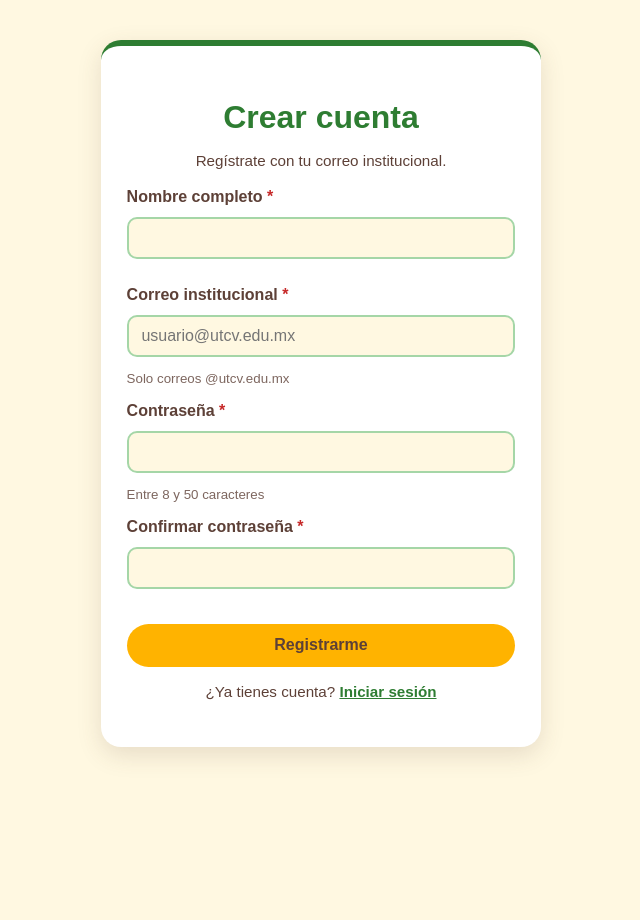
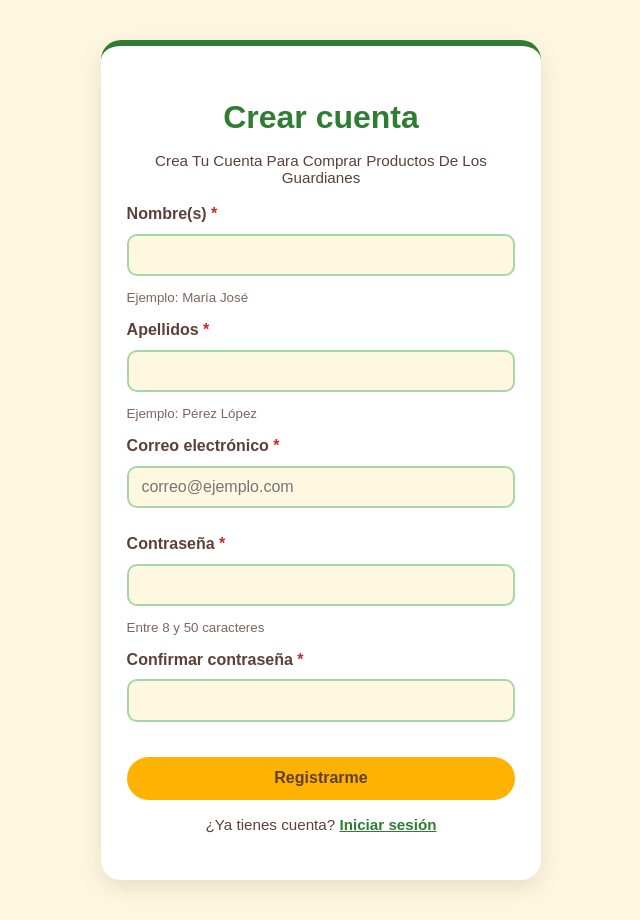
Before and after one commit to Angel-Gonzalez07/guardianes-ra-web, a Laravel app: page /registro in a window 1280 px wide. Shown: the whole page, without its empty margins (319-959 px from the left). Before the commit the page ends 757 px from the top, so only its background shows below. Run offline with Laravel 12, Linux system fonts and the light colour scheme; parts of the project's set-up code (start-up, migrations or seed data) failed here and were passed over.

Commit message:
"Nombres y apellidos validados, clientes con cualquier correo y personal con correo institucional"

```diff
--- a/app/Http/Controllers/Admin/ClienteController.php
+++ b/app/Http/Controllers/Admin/ClienteController.php
@@ -7,6 +7,7 @@ use App\Models\Role;
 use App\Models\User;
 use Illuminate\Http\Request;
 use Illuminate\Validation\Rule;
+use App\Rules\NombrePersona;
 use Illuminate\Validation\Rules\Password;
 
 class ClienteController extends Controller
--- a/app/Http/Controllers/AuthController.php
+++ b/app/Http/Controllers/AuthController.php
@@ -2,10 +2,11 @@
 
 namespace App\Http\Controllers;
 
+use App\Models\Role;
+use App\Models\User;
+use App\Rules\NombrePersona;
 use Illuminate\Http\Request;
 use Illuminate\Support\Facades\Auth;
-use App\Models\Role;
-use App\Models\User;
 use Illuminate\Validation\Rules\Password;
 
 class AuthController extends Controller
@@ -17,27 +18,27 @@ class AuthController extends Controller
 
     public function login(Request $request)
     {
+        $request->merge(['email' => strtolower(trim((string) $request->input('email')))]);
+
         $datos = $request->validate([
-           'email' => ['required', 'max:100', 'regex:/^[A-Za-z0-9._%+\-]+@utcv\.edu\.mx$/i'],
+            'email'    => ['required', 'string', 'email', 'max:150'],
             'password' => ['required', 'string', 'min:8', 'max:50'],
         ], [
-           'email.required' => 'El correo es obligatorio.',
-           'email.max' => 'El correo no puede pasar de 100 caracteres.',
-           'email.regex' => 'Solo se permiten correos institucionales @utcv.edu.mx.',
+            'email.required'    => 'El correo es obligatorio.',
+            'email.email'       => 'Escribe un correo válido.',
+            'email.max'         => 'El correo no puede pasar de 150 caracteres.',
             'password.required' => 'La contraseña es obligatoria.',
-           'password.min' => 'La contraseña debe tener mínimo 8 caracteres.',
-           'password.max' => 'La contraseña no puede pasar de 50 caracteres.',
+            'password.min'      => 'La contraseña debe tener mínimo 8 caracteres.',
+            'password.max'      => 'La contraseña no puede pasar de 50 caracteres.',
         ]);
 
-       $datos['email'] = strtolower($datos['email']);
-
         $entro = Auth::attempt([
-           'email' => $datos['email'],
+            'email'    => $datos['email'],
             'password' => $datos['password'],
-           'activo' => true,
+            'activo'   => true,
         ]);
 
-       if (!$entro) {
+        if (! $entro) {
             return back()
                 ->withInput($request->only('email'))
                 ->withErrors(['email' => 'Correo o contraseña incorrectos, o la cuenta está inactiva.']);
@@ -65,25 +66,30 @@ class AuthController extends Controller
         return view('auth.registro');
     }
 
+    // Los clientes se registran con cualquier correo válido.
     public function registro(Request $request)
     {
         $request->merge([
-            'name'  => trim((string) $request->input('name')),
-            'email' => strtolower(trim((string) $request->input('email'))),
+            'nombres'   => NombrePersona::limpiar($request->input('nombres')),
+            'apellidos' => NombrePersona::limpiar($request->input('apellidos')),
+            'email'     => strtolower(trim((string) $request->input('email'))),
         ]);
 
         $datos = $request->validate([
-            'name'     => ['required', 'string', 'min:3', 'max:100', 'regex:/^[\pL\s.\'\-]+$/u'],
-            'email'    => ['required', 'string', 'max:150', 'regex:/^[A-Za-z0-9._%+\-]+@utcv\.edu\.mx$/i', 'unique:users,email'],
-            'password' => ['required', 'string', 'max:50', 'confirmed', Password::min(8)->letters()->mixedCase()->numbers()],
+            'nombres'   => ['required', 'string', 'min:2', 'max:60', new NombrePersona(3)],
+            'apellidos' => ['required', 'string', 'min:2', 'max:60', new NombrePersona(3)],
+            'email'     => ['required', 'string', 'email', 'max:150', 'unique:users,email'],
+            'password'  => ['required', 'string', 'max:50', 'confirmed', Password::min(8)->letters()->mixedCase()->numbers()],
         ], [
-            'name.required'      => 'El nombre es obligatorio.',
-            'name.min'           => 'El nombre debe tener al menos 3 caracteres.',
-            'name.max'           => 'El nombre no puede pasar de 100 caracteres.',
-            'name.regex'         => 'El nombre solo puede llevar letras, espacios, puntos, apóstrofes y guiones.',
+            'nombres.required'   => 'El nombre o nombres son obligatorios.',
+            'nombres.min'        => 'El nombre debe tener al menos 2 letras.',
+            'nombres.max'        => 'El nombre no puede pasar de 60 caracteres.',
+            'apellidos.required' => 'Los apellidos son obligatorios.',
+            'apellidos.min'      => 'Los apellidos deben tener al menos 2 letras.',
+            'apellidos.max'      => 'Los apellidos no pueden pasar de 60 caracteres.',
             'email.required'     => 'El correo es obligatorio.',
+            'email.email'        => 'Escribe un correo válido.',
             'email.max'          => 'El correo no puede pasar de 150 caracteres.',
-            'email.regex'        => 'Solo se permiten correos @utcv.edu.mx.',
             'email.unique'       => 'Ese correo ya está registrado.',
             'password.required'  => 'La contraseña es obligatoria.',
             'password.min'       => 'La contraseña debe tener al menos 8 caracteres.',
@@ -92,14 +98,18 @@ class AuthController extends Controller
             'password.numbers'   => 'La contraseña debe incluir al menos un número.',
             'password.max'       => 'La contraseña no puede pasar de 50 caracteres.',
             'password.confirmed' => 'Las contraseñas no coinciden.',
+        ], [
+            'nombres'   => 'nombre(s)',
+            'apellidos' => 'apellidos',
         ]);
 
         $user = User::create([
-            'name'     => $datos['name'],
-            'email'    => $datos['email'],
-            'password' => $datos['password'],
-            'role_id'  => Role::where('nombre', 'cliente')->value('id'),
-            'activo'   => true,
+            'nombres'   => $datos['nombres'],
+            'apellidos' => $datos['apellidos'],
+            'email'     => $datos['email'],
+            'password'  => $datos['password'],
+            'role_id'   => Role::where('nombre', 'cliente')->value('id'),
+            'activo'    => true,
         ]);
 
         Auth::login($user);
--- a/resources/views/auth/login.blade.php
+++ b/resources/views/auth/login.blade.php
@@ -9,10 +9,10 @@
            <form method="POST" action="{{ route('login') }}">
                @csrf
                <label for="email">Correo</label>
-               <input type="email" id="email" name="email" value="{{ old('email') }}"require maxlength="100" placeholder="usuario@utcv.edu.mx">
+               <input type="email" id="email" name="email" value="{{ old('email') }}"require maxlength="50" placeholder="correo@ejemplo.com">
 
                <label for="password">Contraseña</label>
-               <input type="password" id="password" name="password"require maxlength="50">
+               <input type="password" id="password" name="password" require maxlength="50">
 
                <button class="btn" type="submit">Entrar</button>
            </form>
--- a/resources/views/auth/registro.blade.php
+++ b/resources/views/auth/registro.blade.php
@@ -17,20 +17,24 @@
 
 <div class="reg-caja">
     <h1>Crear cuenta</h1>
-    <p class="sub">Regístrate con tu correo institucional.</p>
+    <p class="sub">Crea Tu Cuenta Para Comprar Productos De Los Guardianes</p>
 
     <form method="POST" action="{{ route('registro') }}">
         @csrf
 
-        <label for="name">Nombre completo</label>
-        <input type="text" id="name" name="name" value="{{ old('name') }}" required minlength="3" maxlength="100"
-               pattern="[A-Za-zÁÉÍÓÚáéíóúÑñÜü .'\-]+" title="Solo letras, espacios, puntos, apóstrofes y guiones">
+        <label for="nombres">Nombre(s)</label>
+        <input type="text" id="nombres" name="nombres" value="{{ old('nombres') }}" required minlength="2" maxlength="60"
+               pattern="[A-Za-zÁÉÍÓÚáéíóúÑñÜü]+([ '\-][A-Za-zÁÉÍÓÚáéíóúÑñÜü]+)*" title="Solo letras y un espacio entre palabras">
+        <small>Ejemplo: María José</small>
 
-        <label for="email">Correo institucional</label>
+        <label for="apellidos">Apellidos</label>
+        <input type="text" id="apellidos" name="apellidos" value="{{ old('apellidos') }}" required minlength="2" maxlength="60"
+               pattern="[A-Za-zÁÉÍÓÚáéíóúÑñÜü]+([ '\-][A-Za-zÁÉÍÓÚáéíóúÑñÜü]+)*" title="Solo letras y un espacio entre palabras">
+        <small>Ejemplo: Pérez López</small>
+
+        <label for="email">Correo electrónico</label>
         <input type="email" id="email" name="email" value="{{ old('email') }}" required maxlength="150"
-               placeholder="usuario@utcv.edu.mx" pattern="[A-Za-z0-9._%+\-]+@[uU][tT][cC][vV]\.[eE][dD][uU]\.[mM][xX]"
-               title="Debe ser un correo @utcv.edu.mx">
-        <small>Solo correos @utcv.edu.mx</small>
+               placeholder="correo@ejemplo.com">
 
         <label for="password">Contraseña</label>
         <input type="password" id="password" name="password" required minlength="8" maxlength="50">
```
Also changed, not shown: app/Http/Controllers/Admin/UsuarioController.php (+28 -14 lines), app/Models/User.php (+12 -1 lines), resources/views/admin/clientes/form.blade.php (+11 -7 lines), resources/views/admin/usuarios/form.blade.php (+12 -7 lines). Lines whose indentation alone changed are shown as unchanged.
